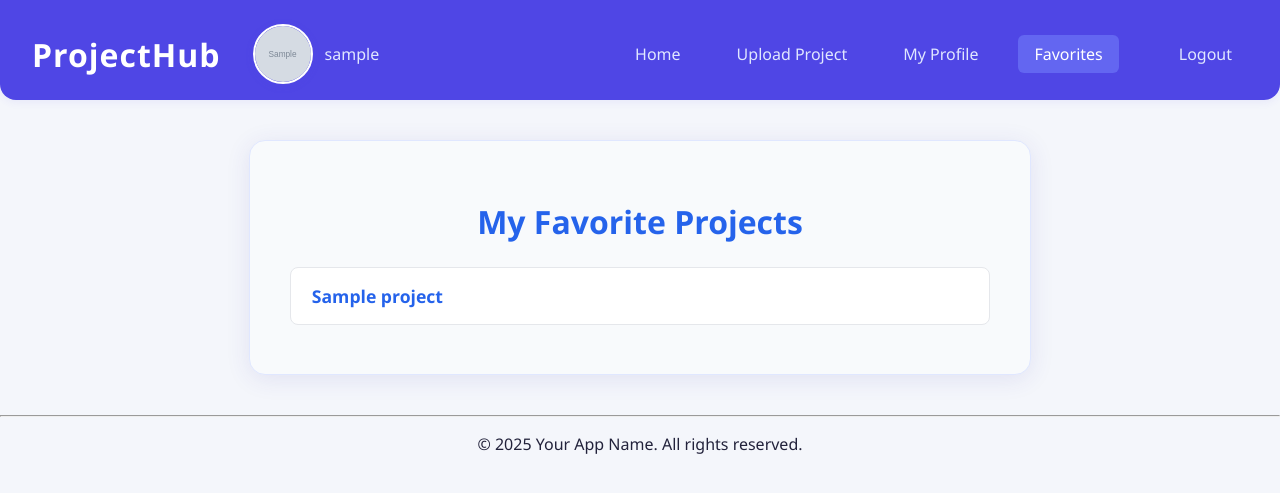
After one commit to Radopeev/web-2025, a PHP site: page /favorites in a window 1280 px wide. The commit adds this page. Shown: the top 493 px of the page. Run offline with PHP 8.4, Linux system fonts and the light colour scheme; the visitor is signed in with stand-in values (Sample User, id 1); tables that the repository leaves empty or names only in its code hold one stand-in row (values such as "Sample post"); grey boxes marked "Sample" are stand-in pictures.

Commit message:
Add favorites feature

```diff
--- a/app/controllers/ProjectController.php
+++ b/app/controllers/ProjectController.php
@@ -101,6 +101,32 @@ class ProjectController
 
         self::renderEditView();
         error_log("--- Ending editProject controller ---");
+    }
+
+    public static function starProject() {
+        $userId = $_SESSION['user_id'];
+        $projectId = $_POST['project_id'] ?? null;
+        if ($projectId) {
+            Project::addFavorite($userId, $projectId);
+        }
+        header('Location: ' . $_SERVER['HTTP_REFERER']);
+        exit;
+    }
+
+    public static function unstarProject() {
+        $userId = $_SESSION['user_id'];
+        $projectId = $_POST['project_id'] ?? null;
+        if ($projectId) {
+            Project::removeFavorite($userId, $projectId);
+        }
+        header('Location: ' . $_SERVER['HTTP_REFERER']);
+        exit;
+    }
+
+    public static function showFavorites() {
+        $userId = $_SESSION['user_id'];
+        $projects = Project::getFavoritesByUser($userId);
+        include __DIR__ . '/../views/favorites.php';
     }
 
     private static function validateUploadDirectories(): bool
--- a/app/models/Project.php
+++ b/app/models/Project.php
@@ -579,4 +579,45 @@ class Project {
         $stmt->close();
         return $projects;
     }
+
+    public static function isFavorited($userId, $projectId) {
+        global $conn;
+        $stmt = $conn->prepare("SELECT 1 FROM favorites WHERE user_id = ? AND project_id = ?");
+        $stmt->bind_param("ii", $userId, $projectId);
+        $stmt->execute();
+        $result = $stmt->get_result();
+        $favorited = $result->num_rows > 0;
+        $stmt->close();
+        return $favorited;
+    }
+
+    public static function addFavorite($userId, $projectId) {
+        global $conn;
+        $stmt = $conn->prepare("INSERT IGNORE INTO favorites (user_id, project_id) VALUES (?, ?)");
+        $stmt->bind_param("ii", $userId, $projectId);
+        $stmt->execute();
+        $stmt->close();
+    }
+
+    public static function removeFavorite($userId, $projectId) {
+        global $conn;
+        $stmt = $conn->prepare("DELETE FROM favorites WHERE user_id = ? AND project_id = ?");
+        $stmt->bind_param("ii", $userId, $projectId);
+        $stmt->execute();
+        $stmt->close();
+    }
+
+    public static function getFavoritesByUser($userId) {
+        global $conn;
+        $stmt = $conn->prepare("SELECT p.* FROM projects p JOIN favorites f ON p.id = f.project_id WHERE f.user_id = ?");
+        $stmt->bind_param("i", $userId);
+        $stmt->execute();
+        $result = $stmt->get_result();
+        $projects = [];
+        while ($row = $result->fetch_assoc()) {
+            $projects[] = $row;
+        }
+        $stmt->close();
+        return $projects;
+    }
 }
--- /dev/null
+++ b/app/views/favorites.php
@@ -0,0 +1,17 @@
+<?php include __DIR__ . '/partials/header.php'; ?>
+
+<link rel="stylesheet" href="/public/styles/favorites_page_styles.css">
+
+<main class="favorites-main">
+    <h2>My Favorite Projects</h2>
+    <ul class="projects-list">
+        <?php foreach ($projects as $project): ?>
+            <li>
+                <a href="/project/details?id=<?php echo htmlspecialchars($project['id']); ?>">
+                    <?php echo htmlspecialchars($project['title']); ?>
+                </a>
+            </li>
+        <?php endforeach; ?>
+    </ul>
+</main>
+<?php include __DIR__ . '/partials/footer.php'; ?>
--- a/app/views/partials/header.php
+++ b/app/views/partials/header.php
@@ -39,6 +39,7 @@ if (!isset($username)) {
                     Project</a>
                 <a href="/profile" class="<?php echo ($_SERVER['REQUEST_URI'] === '/profile') ? 'active' : ''; ?>">My
                     Profile</a>
+                <a href="/favorites" class="<?php echo ($_SERVER['REQUEST_URI'] === '/favorites') ? 'active' : ''; ?>">Favorites</a>
                 <a href="/logout" style="margin-left:20px;">Logout</a>
             <?php else: ?>
                 <a href="/login" class="<?php echo ($_SERVER['REQUEST_URI'] === '/login') ? 'active' : ''; ?>">Login</a>
--- /dev/null
+++ b/public/styles/favorites_page_styles.css
@@ -0,0 +1,51 @@
+.favorites-main {
+    max-width: 700px;
+    margin: 2.5rem auto;
+    padding: 2rem 2.5rem;
+    background: #f8fafc;
+    border-radius: 16px;
+    box-shadow: 0 4px 24px rgba(55,48,163,0.10);
+    border: 1.5px solid #e0e7ff;
+}
+
+.favorites-main h2 {
+    color: #2563eb;
+    font-size: 2rem;
+    font-weight: 800;
+    margin-bottom: 1.5rem;
+    text-align: center;
+}
+
+.projects-list {
+    list-style: none;
+    padding: 0;
+    margin: 0;
+}
+
+.projects-list li {
+    background: #fff;
+    border: 1px solid #e5e7eb;
+    border-radius: 8px;
+    margin-bottom: 1.1rem;
+    padding: 1rem 1.3rem;
+    font-size: 1.1rem;
+    display: flex;
+    align-items: center;
+    transition: box-shadow 0.2s;
+}
+
+.projects-list li:hover {
+    box-shadow: 0 2px 12px rgba(37,99,235,0.08);
+}
+
+.projects-list a {
+    color: #2563eb;
+    font-weight: 600;
+    text-decoration: none;
+    transition: color 0.2s;
+}
+
+.projects-list a:hover {
+    color: #1e40af;
+    text-decoration: underline;
+}
--- a/routes/web.php
+++ b/routes/web.php
@@ -74,6 +74,18 @@ switch ($request) {
         require_auth();
         ProfileController::uploadProfilePicture();
         break;
+    case '/project/star':
+        require_auth();
+        ProjectController::starProject();
+        break;
+    case '/project/unstar':
+        require_auth();
+        ProjectController::unstarProject();
+        break;
+    case '/favorites':
+        require_auth();
+        ProjectController::showFavorites();
+        break;
     default:
         http_response_code(404);
         echo "Page not found";
```
Also changed, not shown: app/views/landingPage.php (+11 -2 lines), public/styles/landing_page_styles.css (+15 -0 lines), sql_script.txt (+10 -0 lines).
